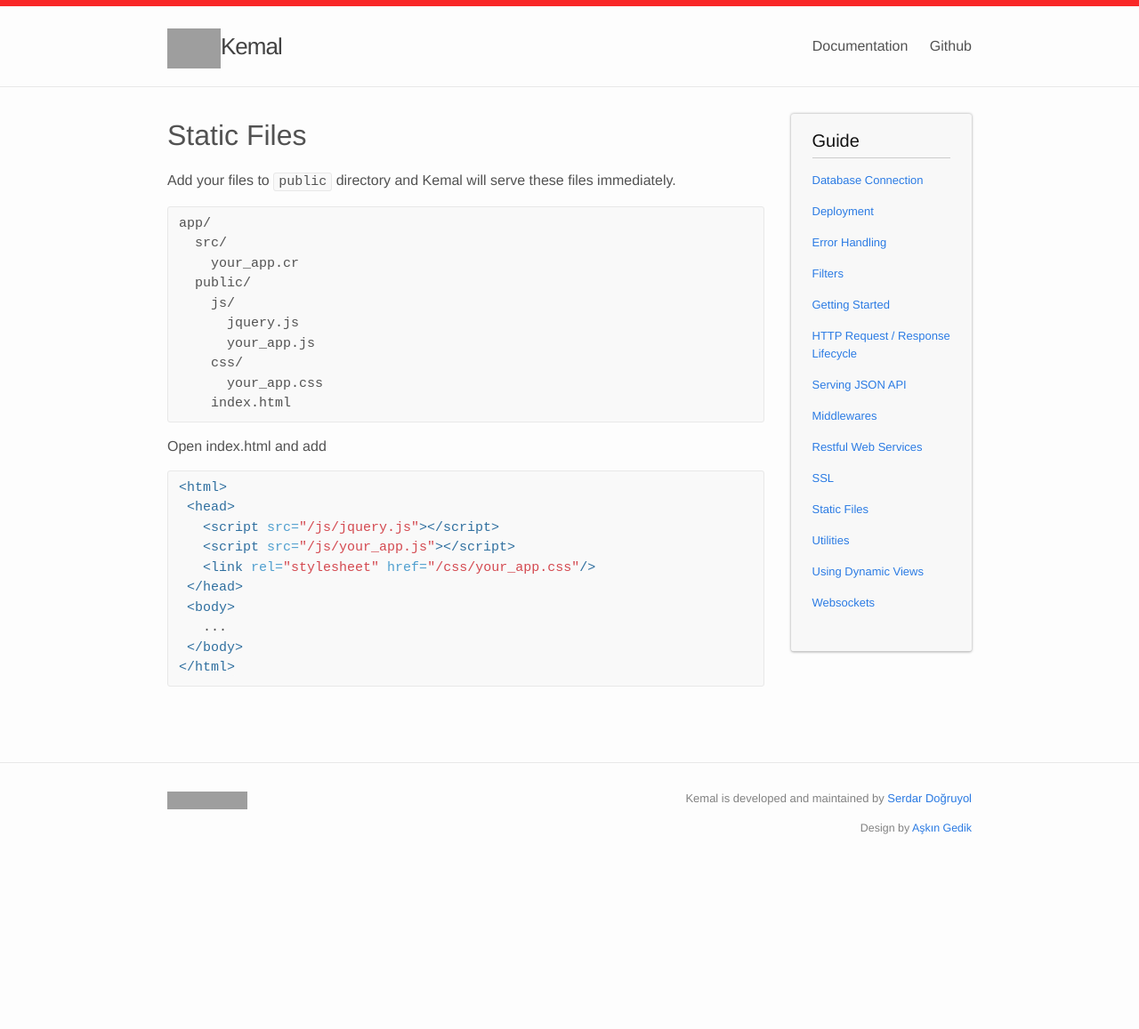
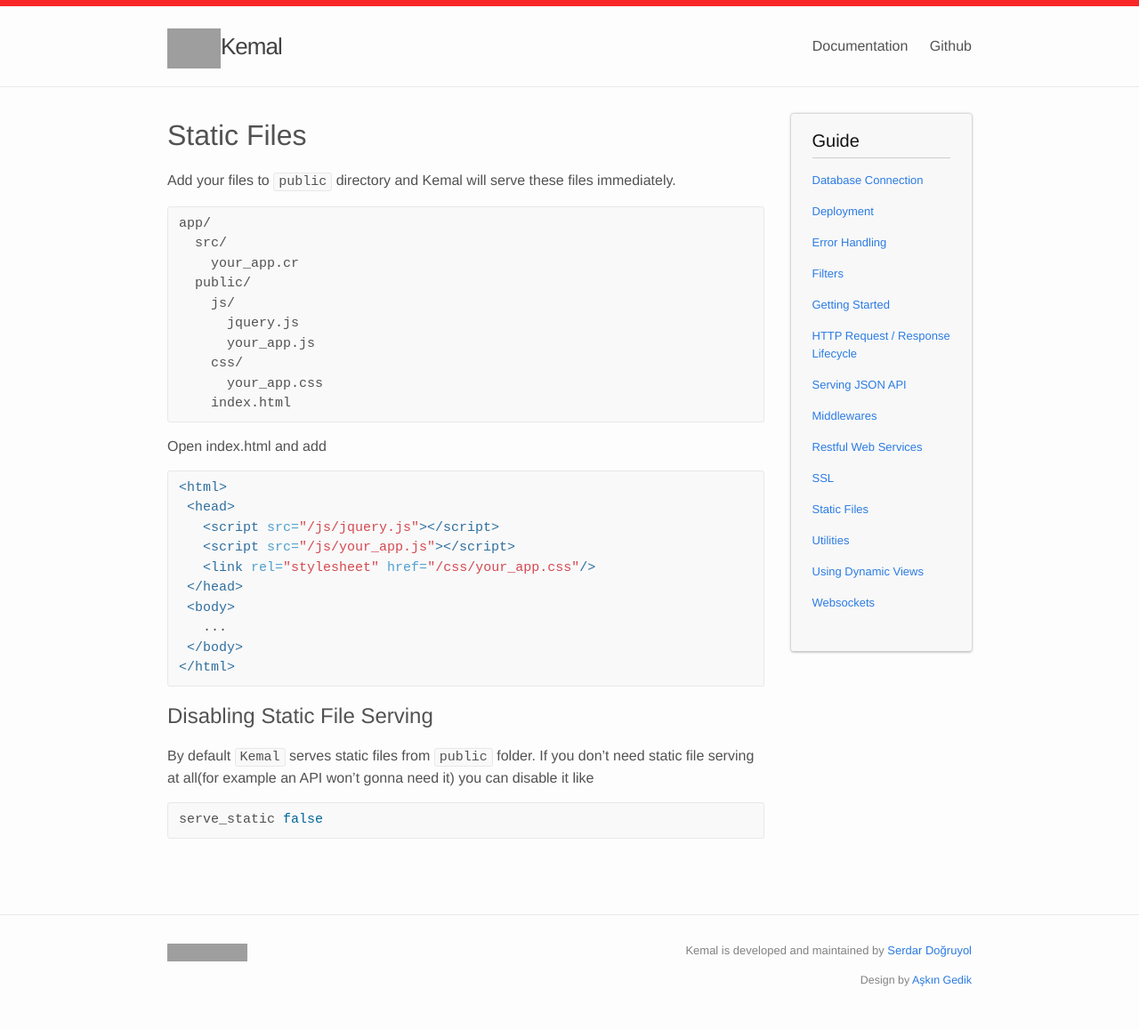
Before and after one commit to kemalcr/kemal, a Jekyll site: the page built from _docs/static_files.md, in a window 1280 px wide. Shown: the whole page at 89% size. Built offline with Jekyll 4.4.1, drawn with Linux system fonts in a browser that asks for light colours; Markdown is read by kramdown in place of the engine named in the settings; before the commit the page ends 986 px from its top, so only the background shows below that; grey boxes are pictures that could not be loaded.

Commit message:
Add disable static files

````diff
--- a/_docs/static_files.md
+++ b/_docs/static_files.md
@@ -32,3 +32,11 @@ Open index.html and add
  </body>
 </html>
 ```
+
+## Disabling Static File Serving
+
+By default `Kemal` serves static files from `public` folder. If you don't need static file serving at all(for example an API won't gonna need it) you can disable it like
+
+```crystal
+serve_static false
+```
````
